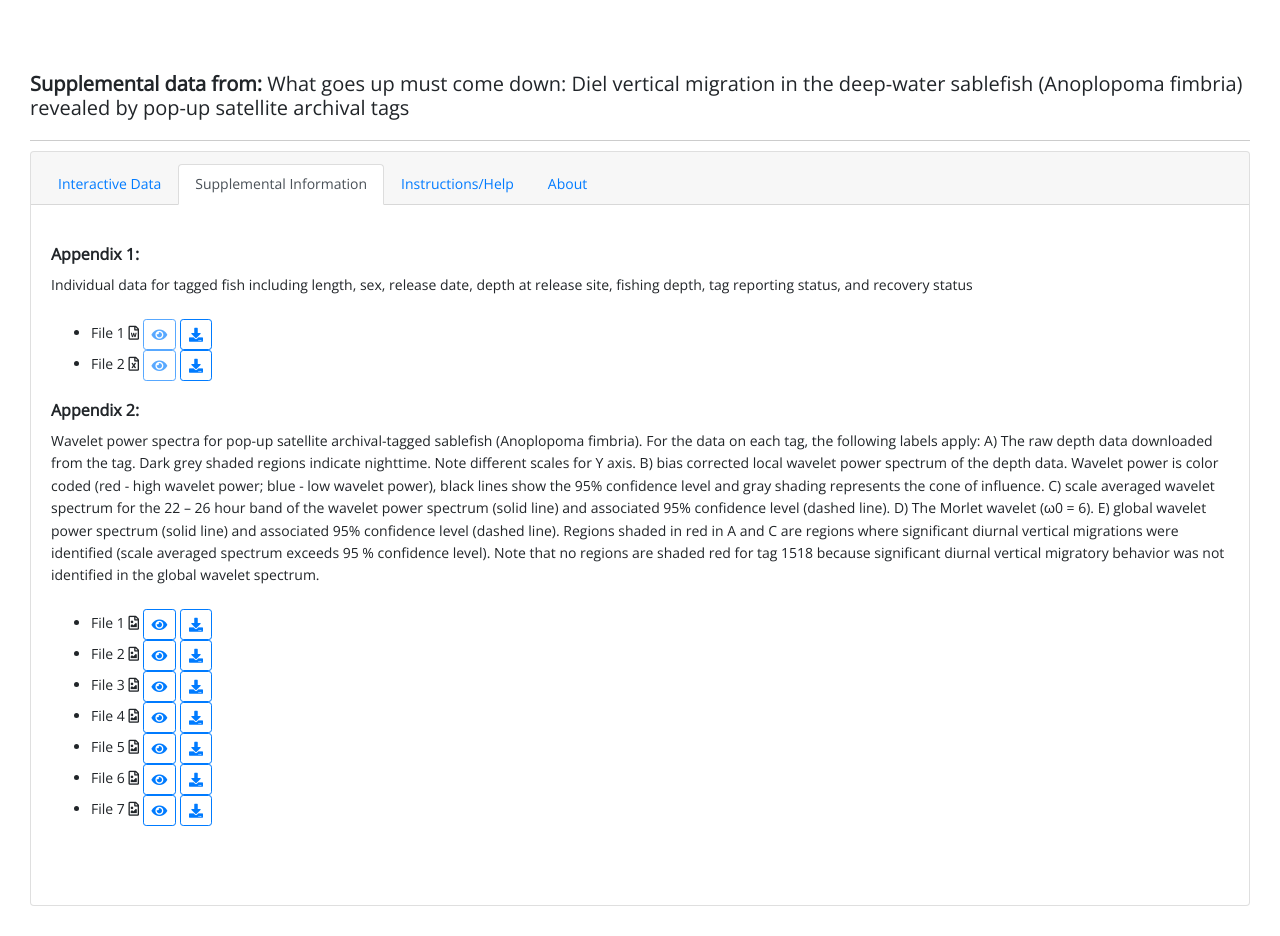
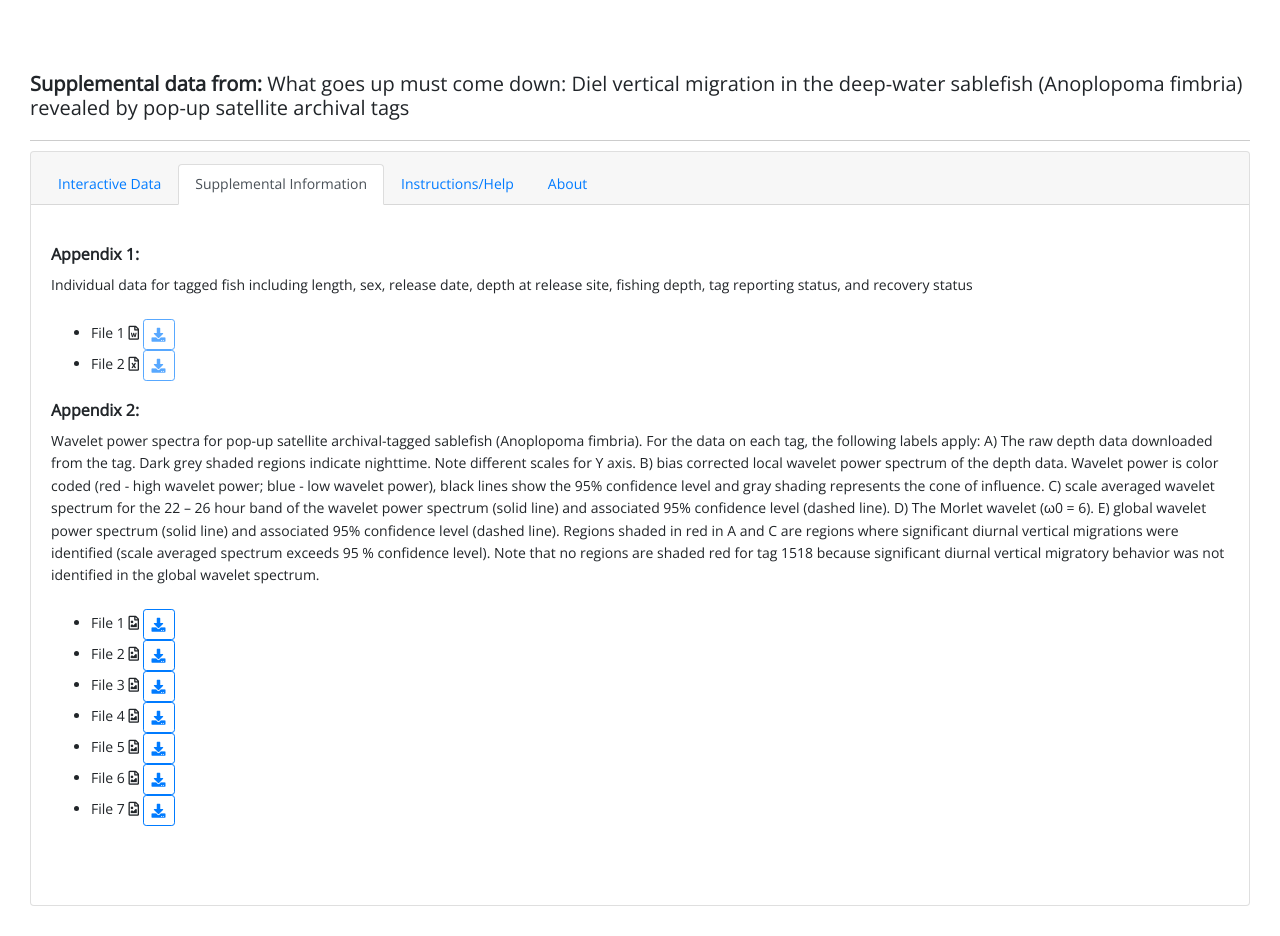
Before and after one commit to ajasonowicz/what-goes-up, a plain HTML site: page index.html in a window 1280 px wide. Both pictures are taken after a click on the tab "Supplemental Information". Drawn offline with nearby package versions, Linux system fonts and the light colour scheme.

Commit message:
2017-12-21

```diff
--- a/index.html
+++ b/index.html
@@ -196,13 +196,11 @@
           <ul class='list'>
             <li>
               File 1 <i class="far fa-file-word"></i>
-              <a class="btn btn-sm btn-outline-primary disabled" role="button" href="./supplemental-files/fog12239-sup-0001-AppendixS1.docx"><i class="fas fa-eye"></i> </a>
-              <a class="btn btn-sm btn-outline-primary" role="button" href="./supplemental-files/fog12239-sup-0001-AppendixS1.docx" download><i class="fas fa-download"></i></a>
+              <a class="btn btn-sm btn-outline-primary disabled" role="button" href="./supplemental-files/fog12239-sup-0001-AppendixS1.docx"><i class="fas fa-download"></i></a>
             </li>
             <li>
               File 2 <i class="far fa-file-excel"></i>
-              <a class="btn btn-sm btn-outline-primary disabled" role="button" href="./supplemental-files/fog12239-sup-0010-SupInfo.xlsx"><i class="fas fa-eye"></i> </a>
-              <a class="btn btn-sm btn-outline-primary" role="button" href="./supplemental-files/fog12239-sup-0010-SupInfo.xlsx" download><i class="fas fa-download"></i></a>
+              <a class="btn btn-sm btn-outline-primary disabled" role="button" href="./supplemental-files/fog12239-sup-0010-SupInfo.xlsx"><i class="fas fa-download"></i></a>
             </li>
           </ul>
 
@@ -218,38 +216,31 @@
           <ul class='list'>
             <li>
               File 1 <i class="far fa-file-image"></i>
-              <a class="btn btn-sm btn-outline-primary" role="button" href="./supplemental-files/fog12239-sup-0002-AppendixS2.1.tiff"><i class="fas fa-eye"></i> </a>
-              <a class="btn btn-sm btn-outline-primary" role="button" href="./supplemental-files/fog12239-sup-0002-AppendixS2.1.tiff" download><i class="fas fa-download"></i></a>
+              <a class="btn btn-sm btn-outline-primary" role="button" href="./supplemental-files/fog12239-sup-0002-AppendixS2.1.tiff"><i class="fas fa-download"></i></a>
             </li>
             <li>
               File 2 <i class="far fa-file-image"></i>
-              <a class="btn btn-sm btn-outline-primary" role="button" href="./supplemental-files/fog12239-sup-0003-AppendixS2.2.tiff"><i class="fas fa-eye"></i> </a>
-              <a class="btn btn-sm btn-outline-primary" role="button" href="./supplemental-files/fog12239-sup-0003-AppendixS2.2.tiff" download><i class="fas fa-download"></i></a>
+              <a class="btn btn-sm btn-outline-primary" role="button" href="./supplemental-files/fog12239-sup-0003-AppendixS2.2.tiff"><i class="fas fa-download"></i></a>
             </li>
             <li>
               File 3 <i class="far fa-file-image"></i>
-              <a class="btn btn-sm btn-outline-primary" role="button" href="./supplemental-files/fog12239-sup-0004-AppendixS2.3.tiff"><i class="fas fa-eye"></i> </a>
-              <a class="btn btn-sm btn-outline-primary" role="button" href="./supplemental-files/fog12239-sup-0004-AppendixS2.3.tiff" download><i class="fas fa-download"></i></a>
+              <a class="btn btn-sm btn-outline-primary" role="button" href="./supplemental-files/fog12239-sup-0004-AppendixS2.3.tiff"><i class="fas fa-download"></i></a>
             </li>
             <li>
               File 4 <i class="far fa-file-image"></i>
-              <a class="btn btn-sm btn-outline-primary" role="button" href="./supplemental-files/fog12239-sup-0005-AppendixS2.4.tiff"><i class="fas fa-eye"></i> </a>
-              <a class="btn btn-sm btn-outline-primary" role="button" href="./supplemental-files/fog12239-sup-0005-AppendixS2.4.tiff" download><i class="fas fa-download"></i></a>
+              <a class="btn btn-sm btn-outline-primary" role="button" href="./supplemental-files/fog12239-sup-0005-AppendixS2.4.tiff"><i class="fas fa-download"></i></a>
             </li>
             <li>
               File 5 <i class="far fa-file-image"></i>
-              <a class="btn btn-sm btn-outline-primary" role="button" href="./supplemental-files/fog12239-sup-0006-AppendixS2.5.tiff"><i class="fas fa-eye"></i> </a>
-              <a class="btn btn-sm btn-outline-primary" role="button" href="./supplemental-files/fog12239-sup-0006-AppendixS2.5.tiff" download><i class="fas fa-download"></i></a>
+              <a class="btn btn-sm btn-outline-primary" role="button" href="./supplemental-files/fog12239-sup-0006-AppendixS2.5.tiff"><i class="fas fa-download"></i></a>
             </li>
             <li>
               File 6 <i class="far fa-file-image"></i>
-              <a class="btn btn-sm btn-outline-primary" role="button" href="./supplemental-files/fog12239-sup-0007-AppendixS2.6.tiff"><i class="fas fa-eye"></i> </a>
-              <a class="btn btn-sm btn-outline-primary" role="button" href="./supplemental-files/fog12239-sup-0007-AppendixS2.6.tiff" download><i class="fas fa-download"></i></a>
+              <a class="btn btn-sm btn-outline-primary" role="button" href="./supplemental-files/fog12239-sup-0007-AppendixS2.6.tiff"><i class="fas fa-download"></i></a>
             </li>
             <li>
               File 7 <i class="far fa-file-image"></i>
-              <a class="btn btn-sm btn-outline-primary" role="button" href="./supplemental-files/fog12239-sup-0008-AppendixS2.7.tiff"><i class="fas fa-eye"></i> </a>
-              <a class="btn btn-sm btn-outline-primary" role="button" href="./supplemental-files/fog12239-sup-0008-AppendixS2.7.tiff" download><i class="fas fa-download"></i></a>
+              <a class="btn btn-sm btn-outline-primary" role="button" href="./supplemental-files/fog12239-sup-0008-AppendixS2.7.tiff"><i class="fas fa-download"></i></a>
             </li>
           </ul>
         </div>
```
Also changed, not shown: 1 other file.
